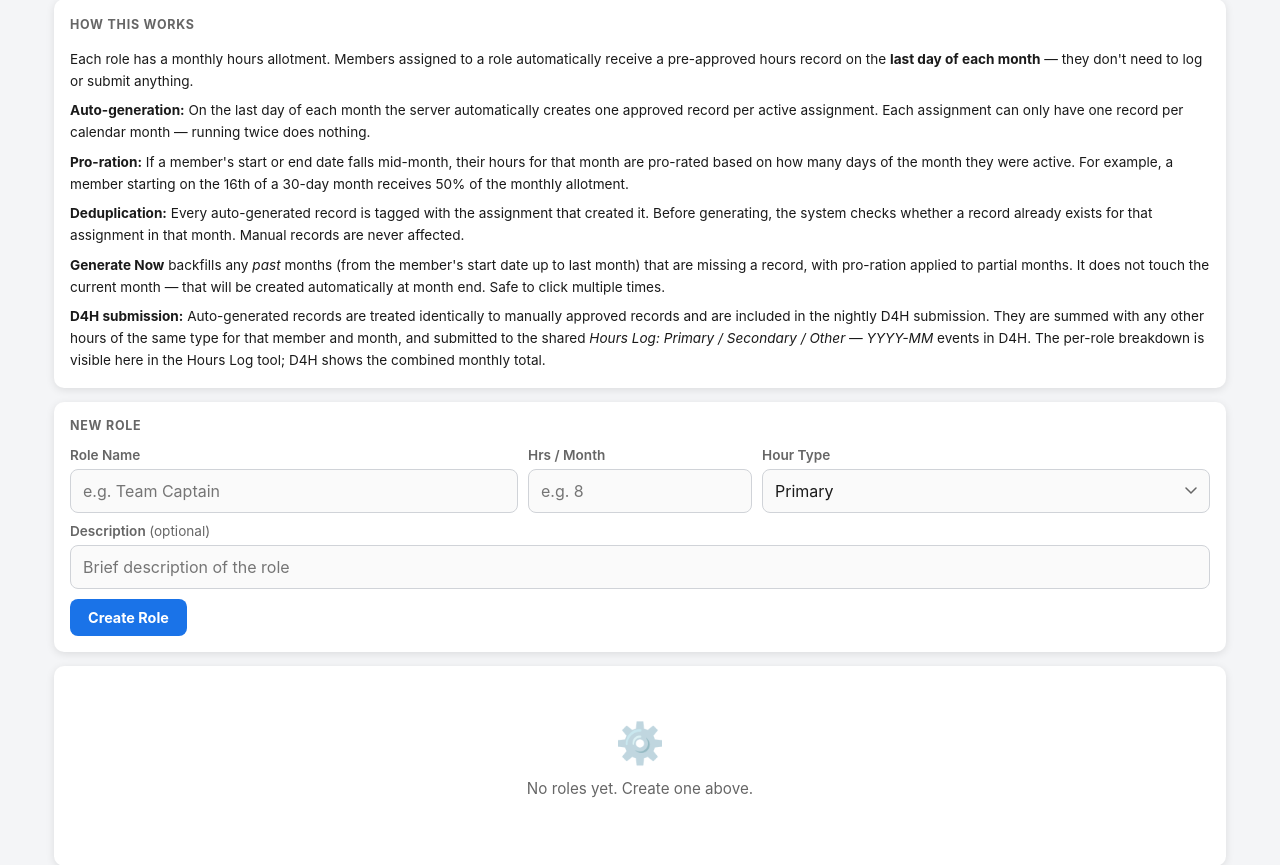
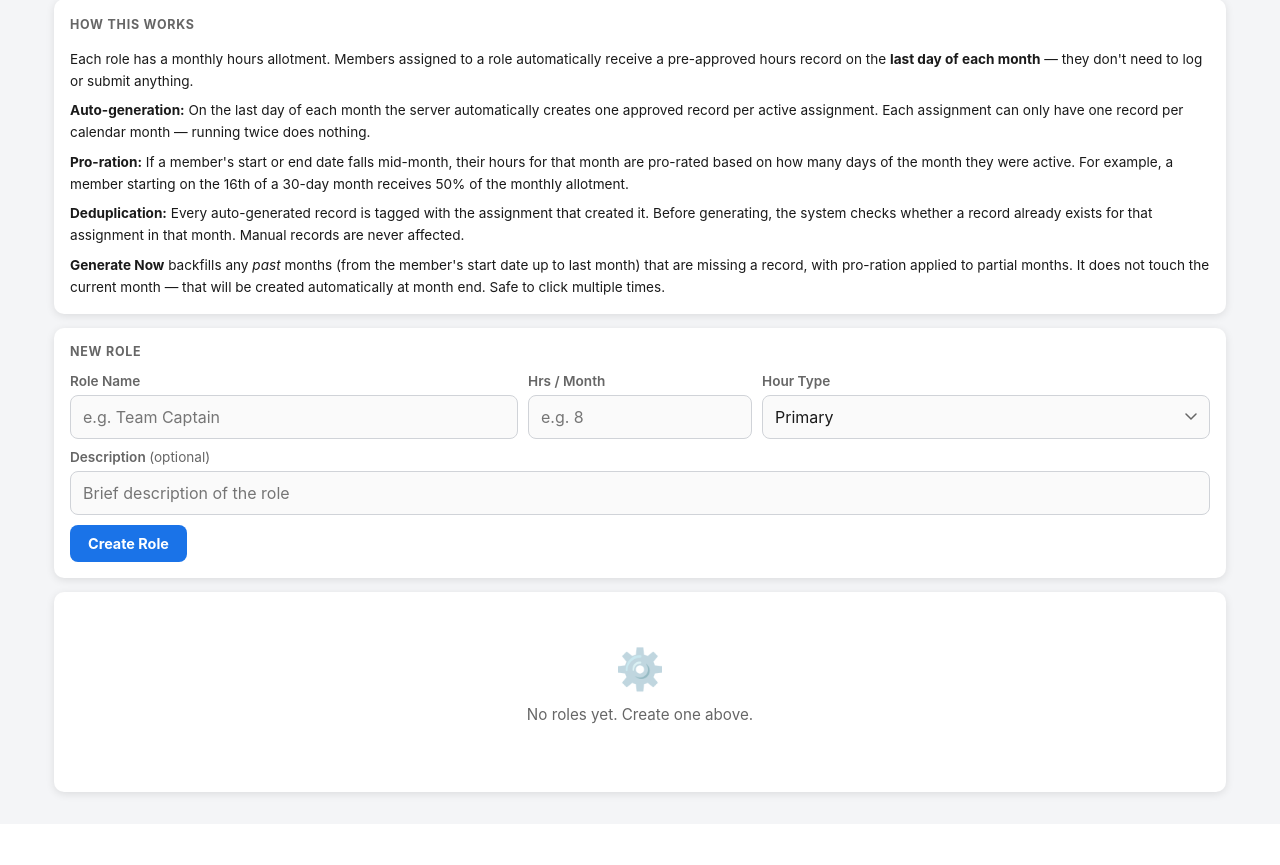
Before and after one commit to alexwhitlock/hours-log-2, a Flask app: page /admin/roles in a window 1280 px wide. Shown: the part 160-1025 px from the top of the page. After the commit the page ends 960 px from the top, so only its background shows below. Run offline with Flask 3, Linux system fonts and the light colour scheme; the visitor is signed in with stand-in values (Sample User, id 1).

Commit message:
Remove D4H submission section from roles explanation
Co-Authored-By: Claude Sonnet 4.6 <noreply@anthropic.com>

```diff
--- a/templates/admin/roles.html
+++ b/templates/admin/roles.html
@@ -39,18 +39,11 @@
     that created it. Before generating, the system checks whether a record already exists for
     that assignment in that month. Manual records are never affected.
   </p>
-  <p style="margin-bottom:8px">
+  <p style="margin-bottom:0">
     <strong>Generate Now</strong> backfills any <em>past</em> months (from the member's start date
     up to last month) that are missing a record, with pro-ration applied to partial months.
     It does not touch the current month — that will be created automatically at month end.
     Safe to click multiple times.
-  </p>
-  <p style="margin-bottom:0">
-    <strong>D4H submission:</strong> Auto-generated records are treated identically to manually
-    approved records and are included in the nightly D4H submission. They are summed with any
-    other hours of the same type for that member and month, and submitted to the shared
-    <em>Hours Log: Primary / Secondary / Other — YYYY-MM</em> events in D4H.
-    The per-role breakdown is visible here in the Hours Log tool; D4H shows the combined monthly total.
   </p>
 </div>
 
```
